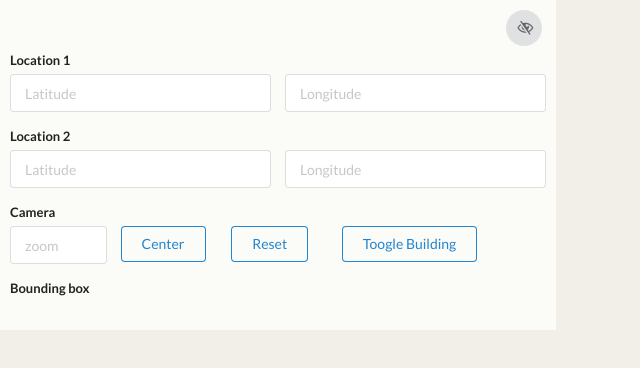
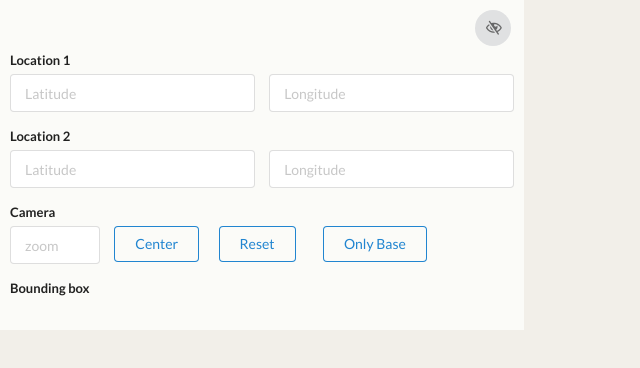
Before and after one commit to omyto/bbox-viewer, a plain HTML site: page index.html in a window 1280 px wide. Shown: the whole page, without its empty margins (0-640 px from the left). Drawn offline with nearby package versions, Linux system fonts and the light colour scheme.

Commit message:
- show hide poi

```diff
--- a/app.js
+++ b/app.js
@@ -130,6 +130,7 @@ function tile2lon(x,z) {
  function tapBuilding() {
    let enable = global.map.isObjectsEnabled()
    global.map.setObjectsEnabled(!enable)
+   global.map.setPlacesEnabled(!enable)
  }
 
  function tapCenter() {
--- a/index.html
+++ b/index.html
@@ -53,7 +53,7 @@
                     <button onclick="tapReset()" class="ui primary basic button">Reset</button>
                 </div>
                 <div class="eight wide field">
-                  <button onclick="tapBuilding()" class="ui primary basic button">Toogle Building</button>
+                  <button onclick="tapBuilding()" class="ui primary basic button">Only Base</button>
               </div>
               </div>
             </div>
```
